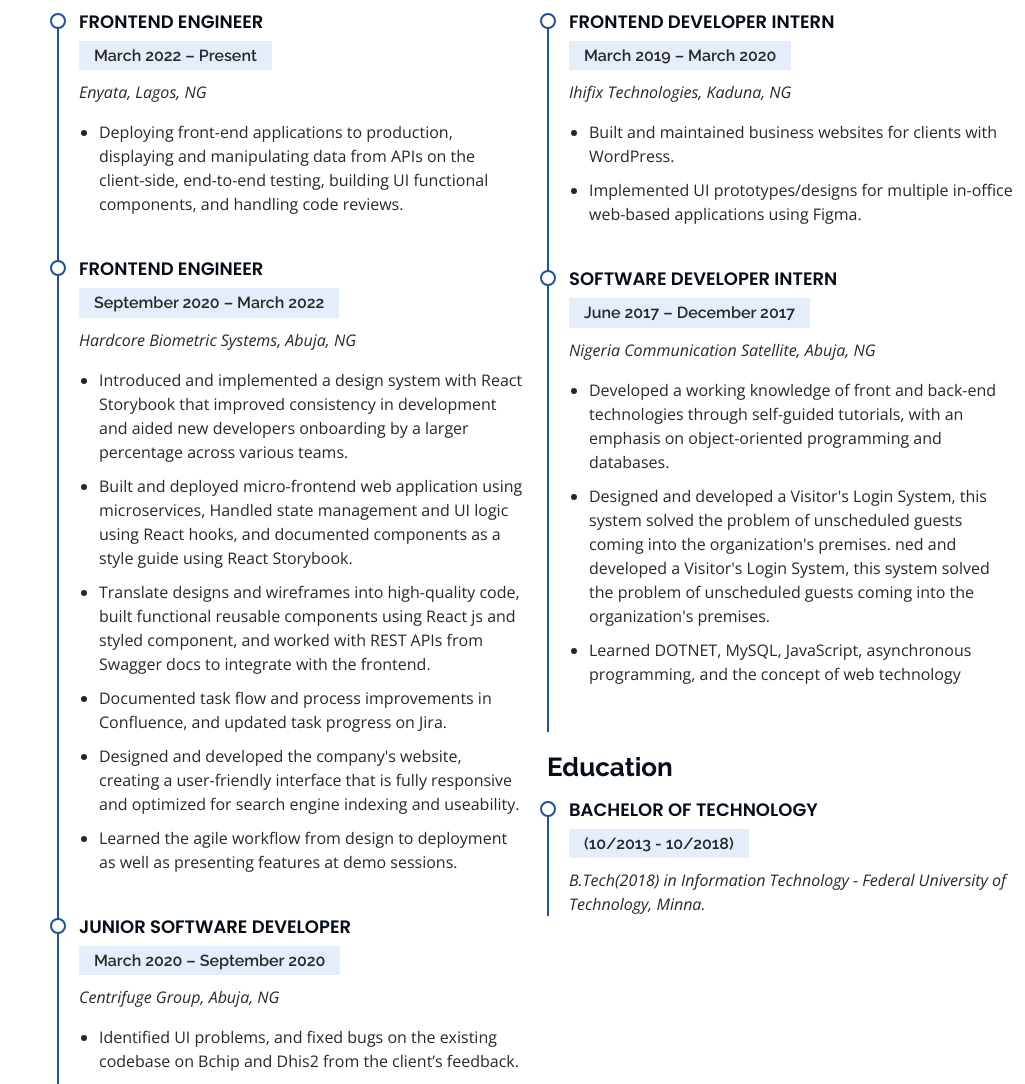
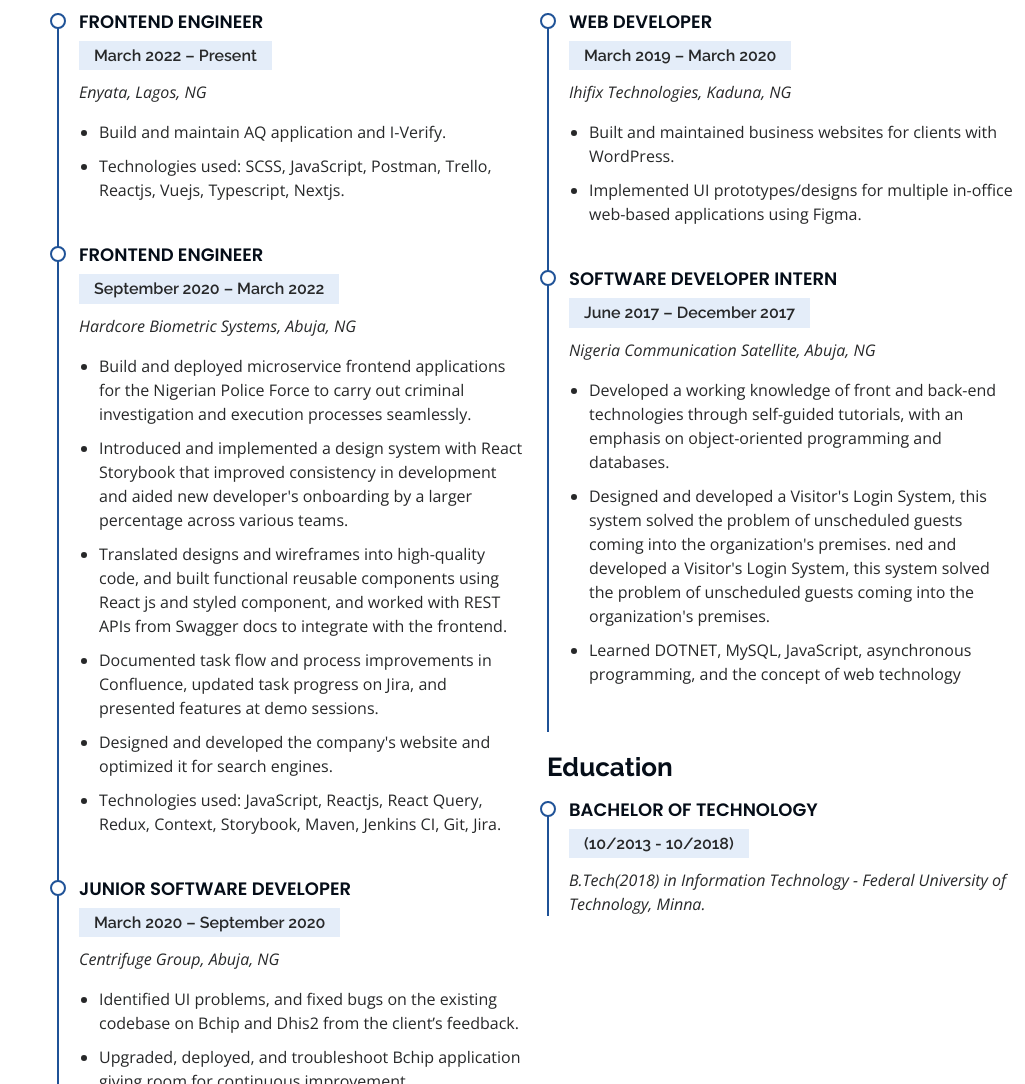
Before and after one commit to TechieTee/portfolio, a plain HTML site: page index.html in a window 1280 px wide. Shown: the part 1860-2944 px from the top of the page, without its empty margins (255-1280 px from the left). Drawn offline with nearby package versions, Linux system fonts and the light colour scheme.

Commit message:
updated resume

```diff
--- a/index.html
+++ b/index.html
@@ -144,7 +144,7 @@
 
     <main id="main">
       <!-- ======= About Section ======= -->
-      <section id="about" class="about">
+      <section id="about" class="about" >
         <div class="container">
           <div class="section-title">
             <h2>About</h2>
@@ -169,7 +169,7 @@
               magna aliqua.
             </p> -->
 
-              <p>
+             <p>
                 My name is Fatima Modupe Bello, and I am a frontend engineer with professional experience in Reactjs and basic experience with Vue, Next, and Typescript.
 
               I graduated with a bachelor's degree in Information Technology.
@@ -228,7 +228,12 @@
                 <p><em>Enyata, Lagos, NG</em></p>
                 <ul>
                   <li>
-                    Deploying front-end applications to production, displaying and manipulating data from APIs on the client-side, end-to-end testing, building UI functional components, and handling code reviews.
+                    Build and maintain AQ application and I-Verify.
+
+                  </li>
+                  <li>
+
+                    Technologies used: SCSS, JavaScript, Postman, Trello, Reactjs, Vuejs, Typescript, Nextjs.
 
                   </li>
                 </ul>
@@ -240,24 +245,25 @@
                 <p><em>Hardcore Biometric Systems, Abuja, NG</em></p>
                 <ul>
                   <li>
-                    Introduced and implemented a design system with React Storybook that improved consistency in development and aided new developers onboarding by a larger percentage across various teams.
+                    Build and deployed microservice frontend applications for the Nigerian Police Force to carry out criminal investigation and execution processes seamlessly.
                   </li>
                   <li>
-                    Built and deployed micro-frontend web application using microservices, Handled state management and UI logic using React hooks, and documented components as a style guide using React Storybook.
+                    Introduced and implemented a design system with React Storybook that improved consistency in development and aided new developer's onboarding by a larger percentage across various teams.
 
                   </li>
                   <li>
-                    Translate designs and wireframes into high-quality code, built functional reusable components using React js and styled component, and worked with REST APIs from Swagger docs to integrate with the frontend.
+                    Translated designs and wireframes into high-quality code, and built functional reusable components using React js and styled component, and worked with REST APIs from Swagger docs to integrate with the frontend.
 
                   </li>
                   <li>
-                    Documented task flow and process improvements in Confluence, and updated task progress on Jira.
+                    Documented task flow and process improvements in Confluence, updated task progress on Jira, and presented features at demo sessions.
 
                   </li>
                   <li>
-                    Designed and developed the company's website, creating a user-friendly interface that is fully responsive and optimized for search engine indexing and useability.
+                    Designed and developed the company's website and optimized it for search engines.
                   </li>
-                 <li>Learned the agile workflow from design to deployment as well as presenting features at demo sessions.
+                 <li>Technologies used: JavaScript, Reactjs, React Query, Redux, Context, Storybook, Maven, Jenkins CI, Git, Jira.
+
                 </li>
                 </ul>
               </div>
@@ -279,7 +285,7 @@
             <div class="col-lg-6" data-aos="fade-up" data-aos-delay="100">
               <h3 class="resume-title">&#160;</h3>
               <div class="resume-item">
-                <h4>Frontend Developer Intern</h4>
+                <h4>Web Developer</h4>
                 <h5>March 2019 – March 2020</h5>
                 <p><em>Ihifix Technologies, Kaduna, NG</em></p>
                 <ul>
```
